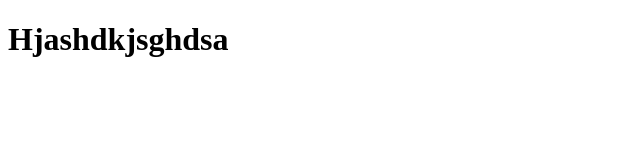
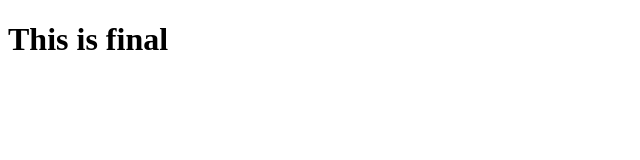
Before and after one commit to SunnySingh152000/Github-Repository, a plain HTML site: page abcd.html in a window 1280 px wide. Shown: the whole page, without its empty margins (0-640 px from the left). Drawn offline with Linux system fonts and the light colour scheme.

Commit message:
This is my final push

```diff
--- a/sunny.html
+++ b/abcd.html
@@ -7,6 +7,6 @@
     <title>Document</title>
 </head>
 <body>
-    <h1>Hjashdkjsghdsa</h1>
+    <h1>This is final </h1>
 </body>
 </html>
```
